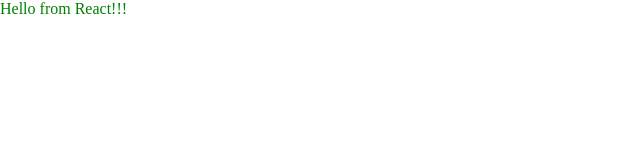
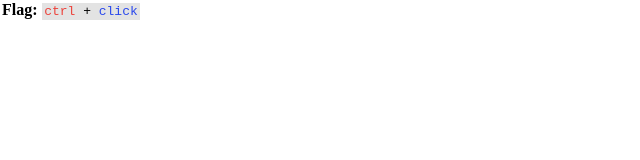
Before and after one commit to PetrovskyiWD/minesweeper, a React app: page / in a window 1280 px wide. Shown: the top 160 px of the page, without its empty margins (0-640 px from the left). Built offline with nearby package versions, Linux system fonts and the light colour scheme.

Commit message:
Legend component

```diff
--- a/src/App.tsx
+++ b/src/App.tsx
@@ -1,5 +1,8 @@
 import styles from './App.module.scss';
+import Legend from './components/Legend/Legend.component';
 
 export default function App() {
-  return <div className={styles.ddd}>Hello from React!!!</div>;
+  return <div>
+    <Legend />
+  </div>;
 }
--- /dev/null
+++ b/src/components/Legend/Legend.component.tsx
@@ -0,0 +1,15 @@
+import React from 'react'
+import styles from './Legend.module.scss'
+
+const Legend = () => {
+  return (
+    <legend className={styles.legend}>
+      <strong>Flag: </strong>
+      <code className={styles.code}>
+        <span className={styles.key}>ctrl</span> + <span className={styles.click}>click</span>
+      </code>
+    </legend>
+  )
+}
+
+export default Legend
--- /dev/null
+++ b/src/components/Legend/Legend.module.scss
@@ -0,0 +1,18 @@
+.legend {
+  margin: 0 auto 2vw;
+  font-size: 1em;
+  line-height: 1.25em;
+}
+
+.code {
+  padding: .1em .2em;
+  background-color: #e3e3e3;
+}
+
+.key {
+  color: #ec433c;
+}
+
+.click {
+  color: #2a48ec;
+}
```
Also changed, not shown: 1 other file (tests, documents, lock files or other folders).
